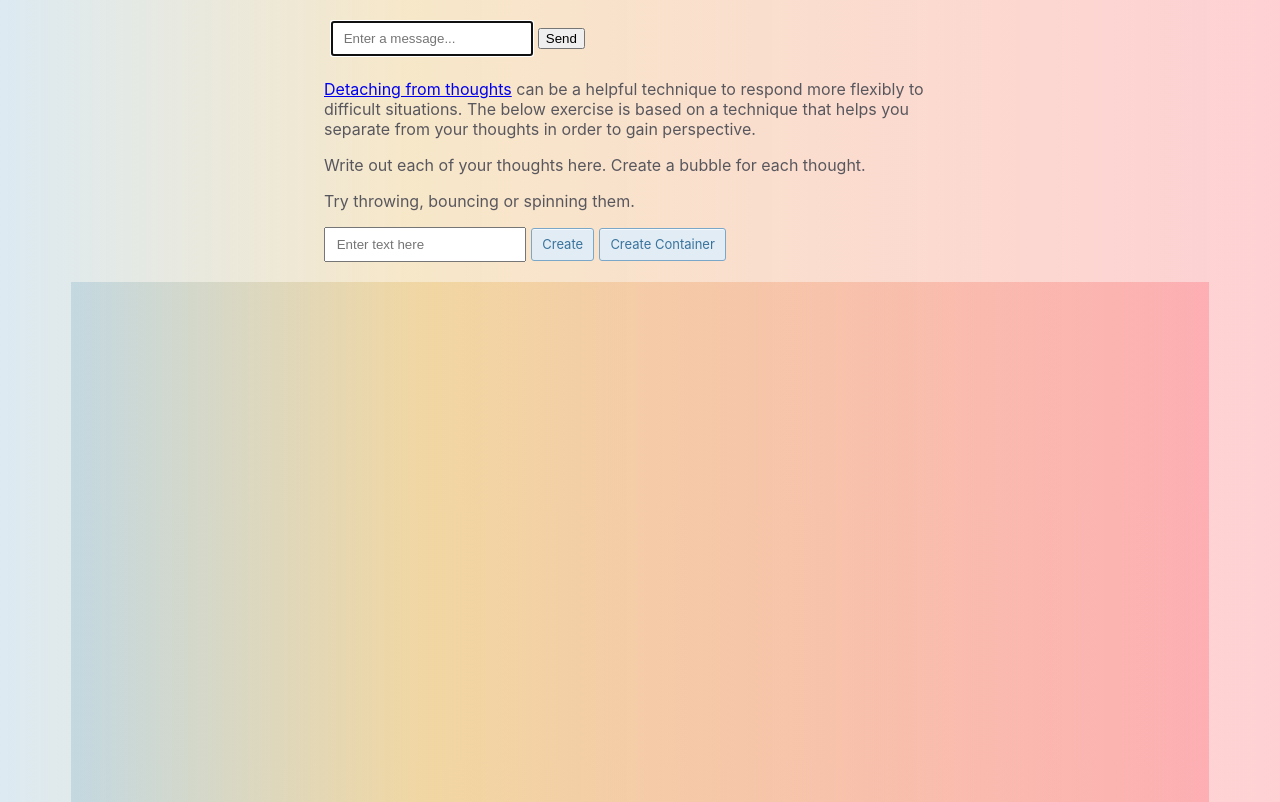
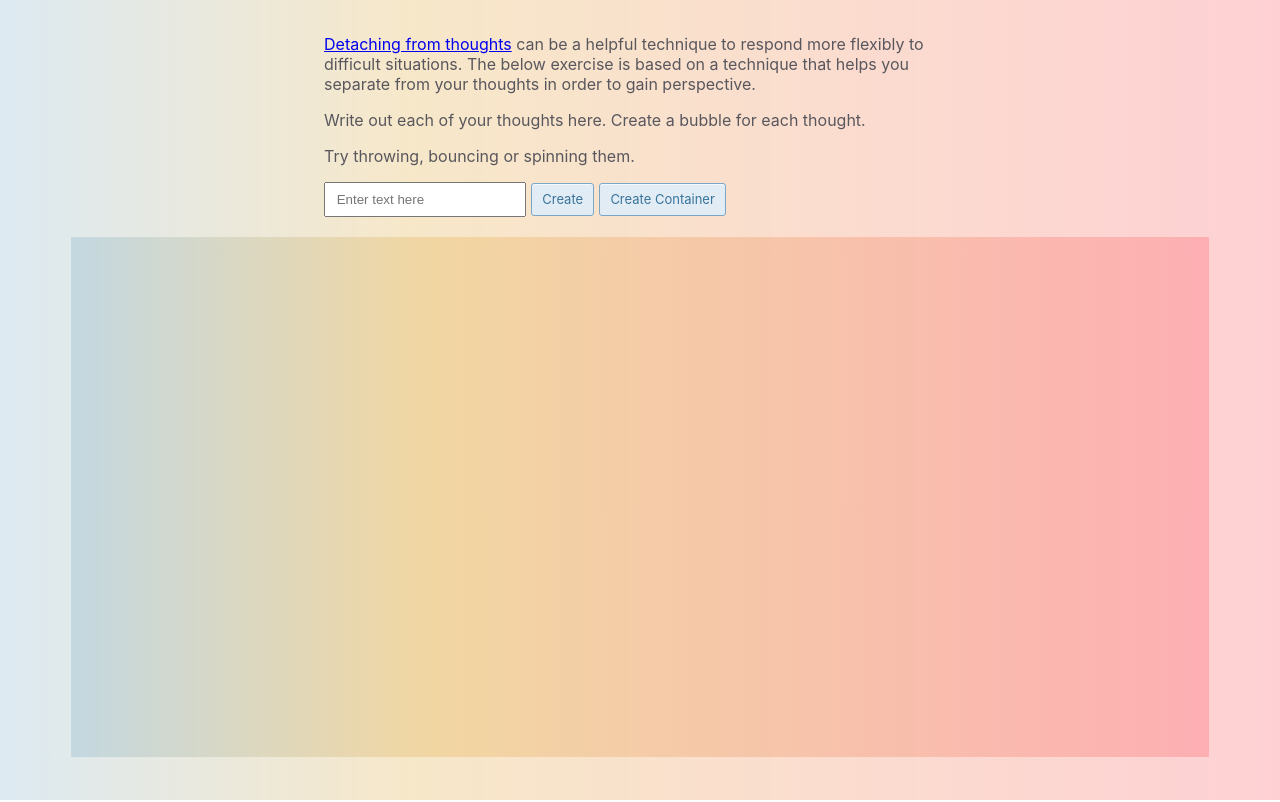
Before and after one commit to shacon/thought-bubbles, a plain HTML site: page docs/index.html in a window 1280 px wide. Drawn offline with nearby package versions, Linux system fonts and the light colour scheme; a script that the page names is missing.

Commit message:
revert code after verifying it works in prod

```diff
--- a/docs/index.html
+++ b/docs/index.html
@@ -13,21 +13,6 @@
   <body>
     <div class="input-form">
       <form id="circleForm">
-        <table class="display">
-          <tr>
-            <td>
-              <div id="peer-id-link-container"></div>
-            </td>
-            <td>
-              <input type="text" id="send-message-input" placeholder="Enter a message..." autofocus="true" />
-              <button type="button" id="send-button">Send</button>
-            </td>
-          </tr>
-          <tr>
-            <td><div id="status" class="status"></div></td>
-            <td><div class="message" id="message"></div></td>
-          </tr>
-        </table>
         <p>
           <a href="https://www.choosingtherapy.com/cognitive-defusion/"
             >Detaching from thoughts</a
--- a/docs/script_test.js
+++ b/docs/script_test.js
@@ -1,6 +1,6 @@
-import {initializePeer} from "./networking.js";
+// import { initializePeer } from "./networking.js";
 
-initializePeer();
+// initializePeer();
 
 var Engine = Matter.Engine,
   Render = Matter.Render,
```
Also changed, not shown: 1 other file.
